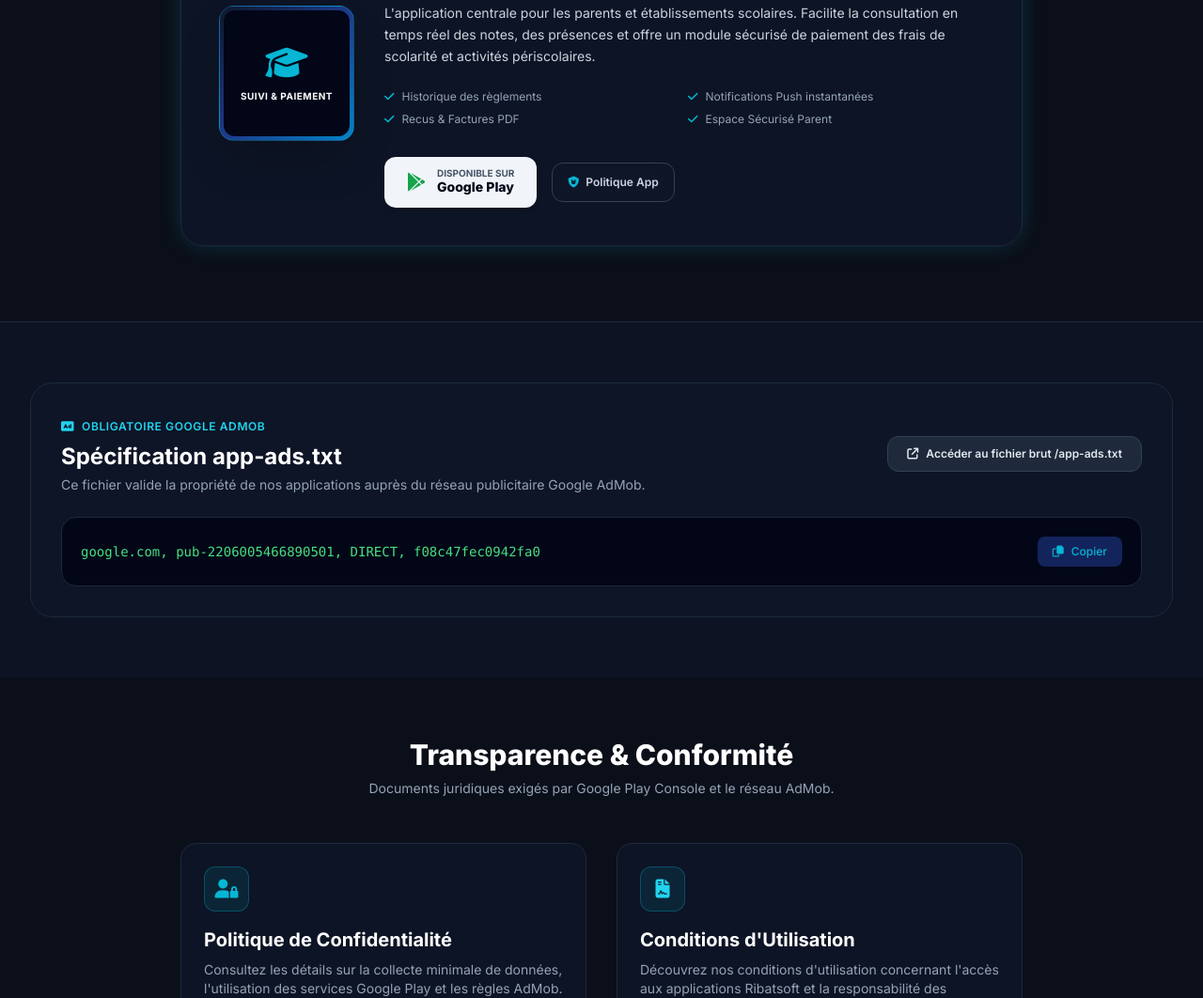
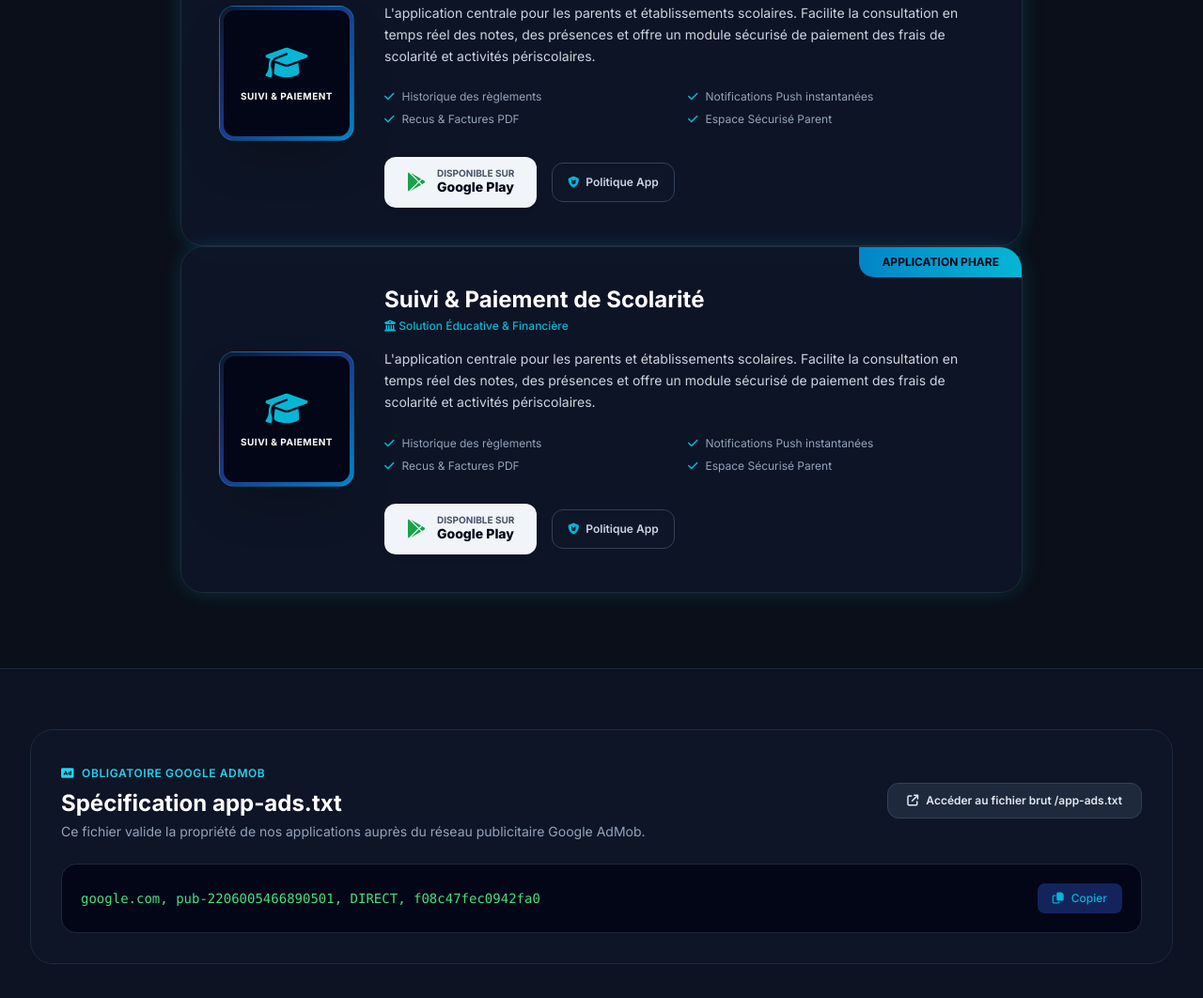
Before and after one commit to ribatSoft/ribatSoft.github.io, a plain HTML site: page index.html in a window 1280 px wide. Shown: the part 1789-2851 px from the top of the page at 94% size. Drawn offline with nearby package versions, Linux system fonts and the light colour scheme.

Commit message:
Add application card for 'Suivi & Paiement'

```diff
--- a/index.html
+++ b/index.html
@@ -289,6 +289,70 @@
                             </div>
                         </div>
                     </div>
+
+ <div class="glass-card rounded-3xl p-6 sm:p-10 border border-slate-800 hover:border-ribat-500/50 transition-all glow-effect relative overflow-hidden group">
+                        <div class="absolute top-0 right-0 bg-gradient-to-l from-ribat-500 to-ribat-600 text-slate-950 font-bold text-xs uppercase px-6 py-2 rounded-bl-2xl">
+                            Application Phare
+                        </div>
+
+                        <div class="flex flex-col md:flex-row gap-8 items-start md:items-center">
+                            <!-- App Icon Banner Mockup -->
+                            <div class="w-28 h-28 sm:w-36 sm:h-36 rounded-2xl bg-gradient-to-br from-ribat-900 via-ribat-800 to-ribat-600 p-1 flex-shrink-0 shadow-2xl border border-ribat-500/30">
+                                <div class="w-full h-full bg-slate-950 rounded-xl flex flex-col items-center justify-center text-center p-3">
+                                    <i class="fa-solid fa-graduation-cap text-4xl text-ribat-500 mb-2"></i>
+                                    <span class="text-[10px] font-bold text-white uppercase tracking-wider">Suivi & Paiement</span>
+                                </div>
+                            </div>
+
+                            <!-- App Info -->
+                            <div class="flex-grow space-y-4">
+                                <div>
+                                    <h3 class="text-2xl font-bold text-white group-hover:text-ribat-500 transition-colors">
+                                        Suivi & Paiement de Scolarité
+                                    </h3>
+                                    <p class="text-xs text-ribat-500 font-medium mt-1">
+                                        <i class="fa-solid fa-building-columns"></i> Solution Éducative & Financière
+                                    </p>
+                                </div>
+
+                                <p class="text-slate-300 text-sm leading-relaxed">
+                                    L'application centrale pour les parents et établissements scolaires. Facilite la consultation en temps réel des notes, des présences et offre un module sécurisé de paiement des frais de scolarité et activités périscolaires.
+                                </p>
+
+                                <!-- Features Grid -->
+                                <div class="grid grid-cols-2 gap-2 pt-2 text-xs text-slate-400">
+                                    <div class="flex items-center gap-2">
+                                        <i class="fa-solid fa-check text-ribat-500"></i> Historique des règlements
+                                    </div>
+                                    <div class="flex items-center gap-2">
+                                        <i class="fa-solid fa-check text-ribat-500"></i> Notifications Push instantanées
+                                    </div>
+                                    <div class="flex items-center gap-2">
+                                        <i class="fa-solid fa-check text-ribat-500"></i> Recus & Factures PDF
+                                    </div>
+                                    <div class="flex items-center gap-2">
+                                        <i class="fa-solid fa-check text-ribat-500"></i> Espace Sécurisé Parent
+                                    </div>
+                                </div>
+
+                                <div class="pt-4 flex flex-wrap items-center gap-4">
+                                    <a href="#" onclick="alert('Lien direct Google Play Store. Remplacez cette action par l\'URL réelle de votre fiche Play Store.'); return false;" class="px-6 py-3 rounded-xl bg-slate-100 hover:bg-white text-slate-950 font-bold text-sm inline-flex items-center gap-3 transition-all shadow-md">
+                                        <i class="fa-brands fa-google-play text-xl text-green-600"></i>
+                                        <div>
+                                            <span class="block text-[10px] leading-none text-slate-600 uppercase font-bold">Disponible sur</span>
+                                            <span class="text-sm font-extrabold">Google Play</span>
+                                        </div>
+                                    </a>
+
+                                    <button onclick="openModal('privacy-modal')" class="px-4 py-3 rounded-xl glass-card hover:bg-slate-800 text-xs font-semibold text-slate-300 transition-all border border-slate-700">
+                                        <i class="fa-solid fa-shield-cat text-ribat-500 mr-1"></i> Politique App
+                                    </button>
+                                </div>
+                            </div>
+                        </div>
+                    </div>
+
+
                 </div>
             </div>
         </section>
```
